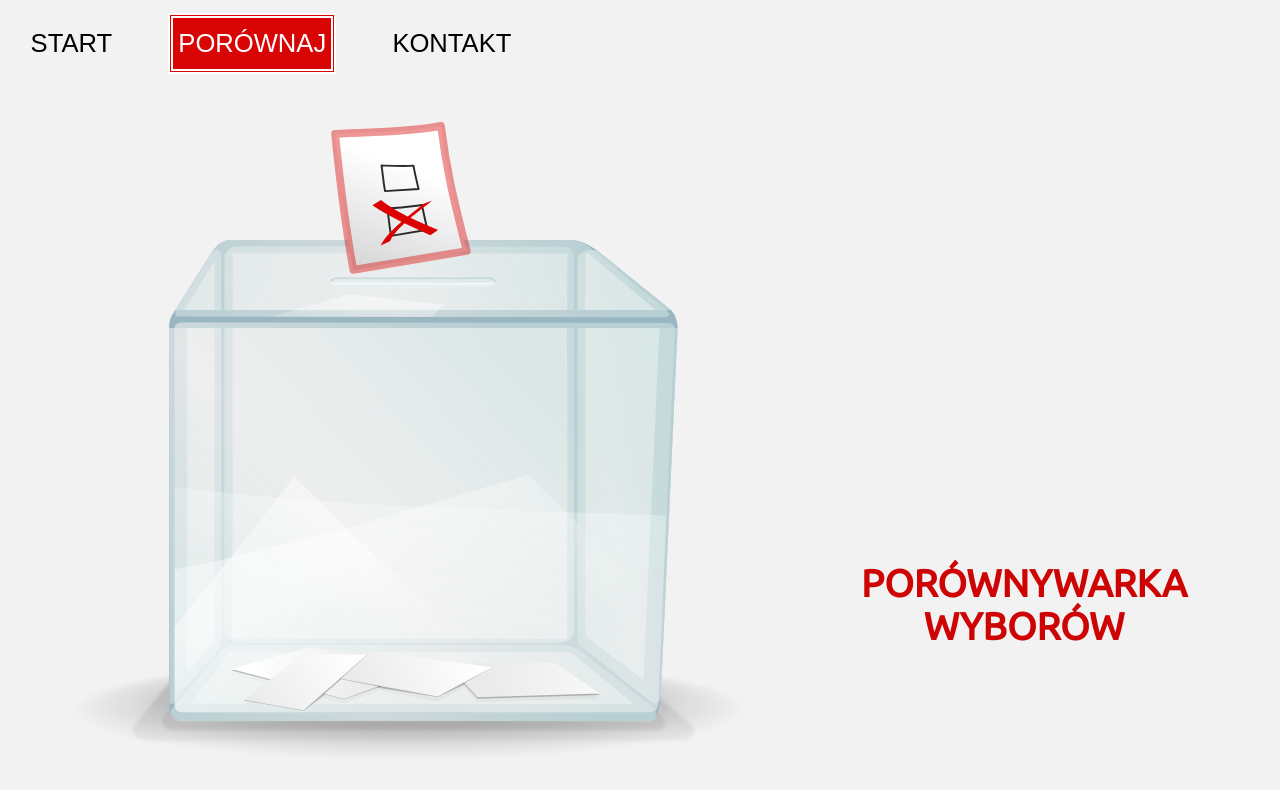
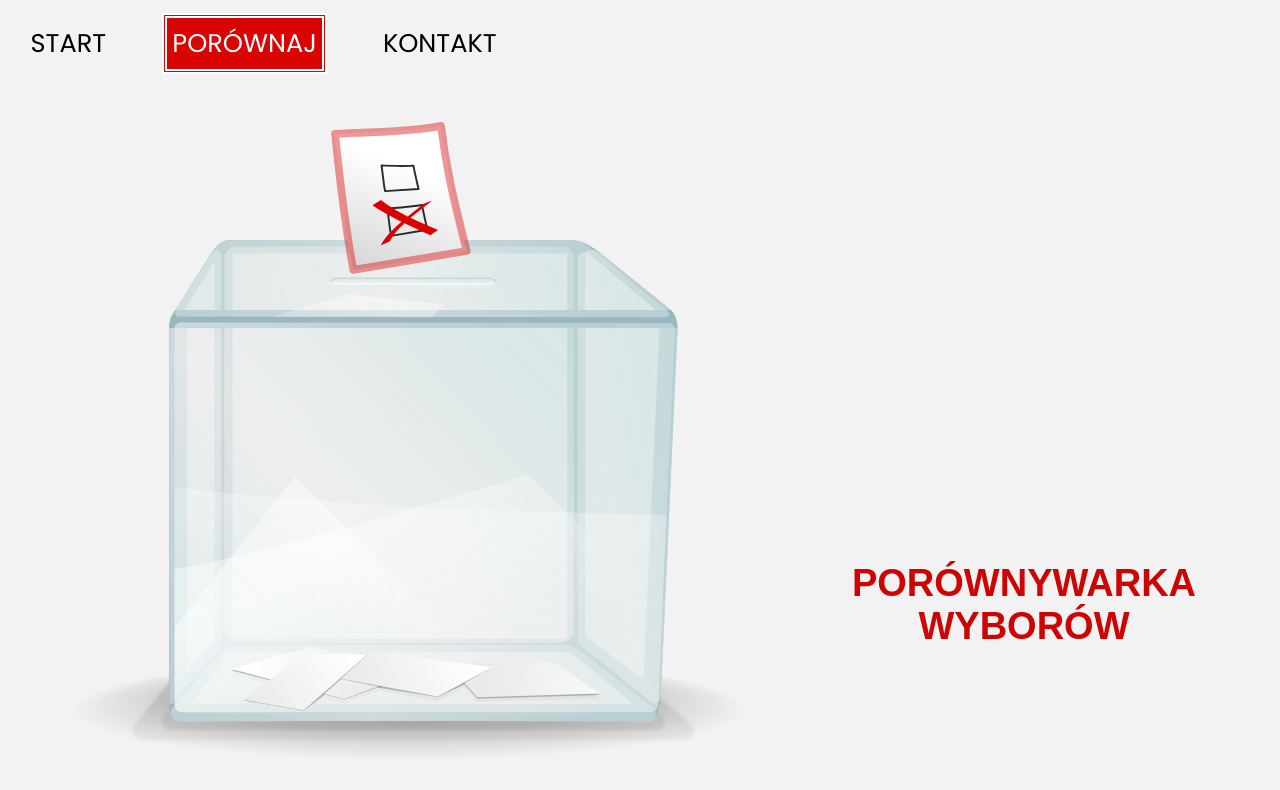
Before and after one commit to konradmlecz/comparisonPolls, a React (Create React App) app: page / in a window 1280 px wide. Shown: the top 790 px of the page. Built offline with nearby package versions, Linux system fonts and the light colour scheme.

Commit message:
changing font to poppins

```diff
--- a/src/App.css
+++ b/src/App.css
@@ -1,4 +1,4 @@
-@import url("https://fonts.googleapis.com/css?family=Ubuntu&display=swap");
+@import url("https://fonts.googleapis.com/css?family=Poppins:400,700&display=swap");
 
 .App {
   text-align: left;
```
